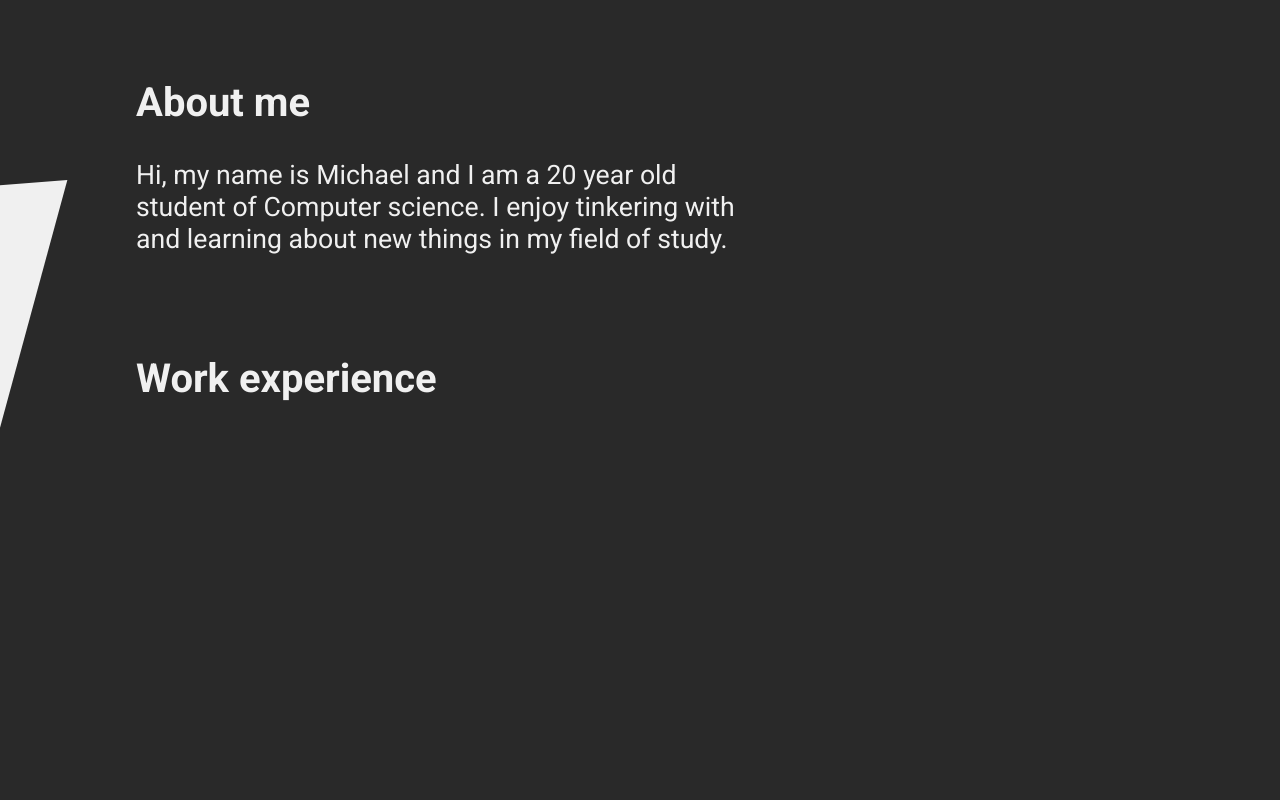
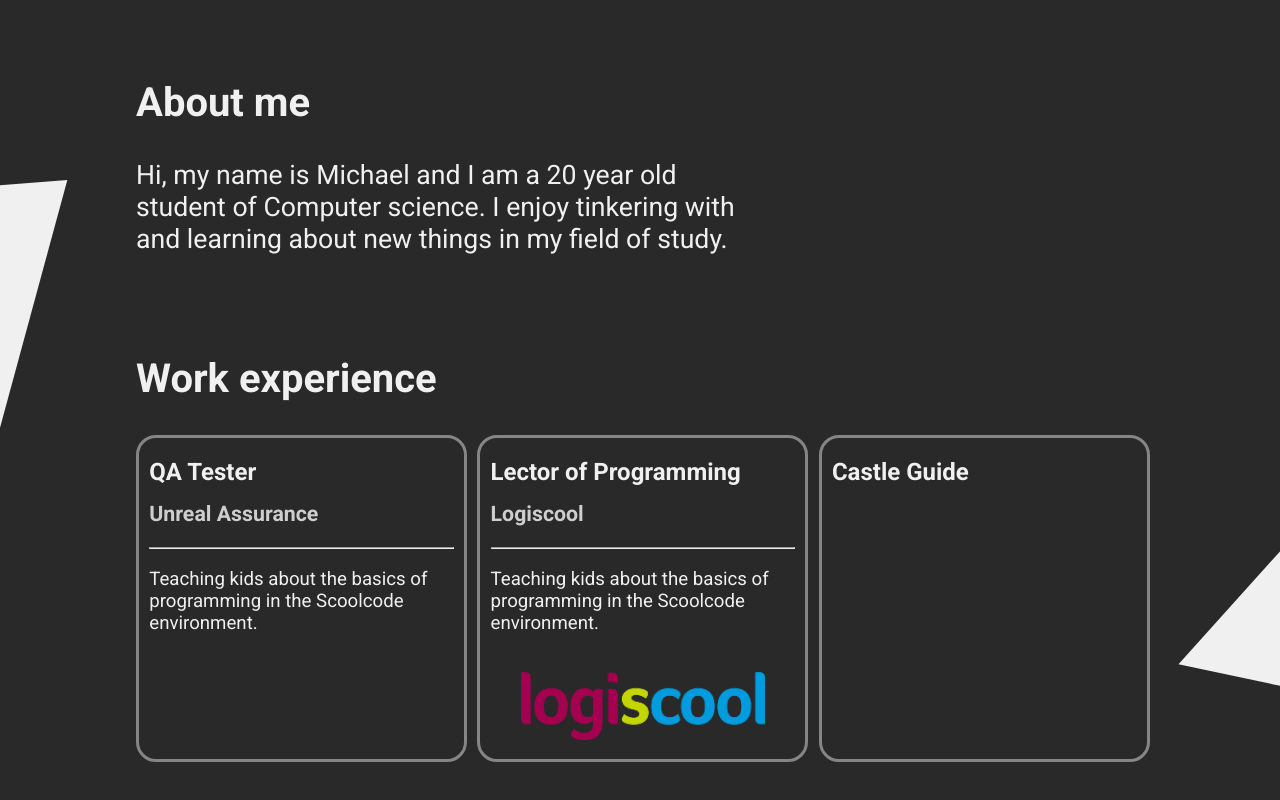
Before and after one commit to GalactusCZ/main-page, a Vue app: page / in a window 1280 px wide. Shown: the part 486-1286 px from the top of the page. Before the commit the page ends 921 px from the top, so only its background shows below. Built offline with nearby package versions, Linux system fonts and the light colour scheme.

Commit message:
Change: Adding experience items

```diff
--- a/src/styles/home.scss
+++ b/src/styles/home.scss
@@ -21,13 +21,60 @@ h1 {
 
 .contents-block {
   margin-top: 100px;
+  width: 100%;
 
   h2 {
     font-size: 30pt;
   }
+}
+
+.about p {
+  font-size: 20pt;
+  width: 60%;
+}
+
+.items {
+  width: 100%;
+  display: flex;
+
+  :hover {
+    background-color: $quaternary-color;
+  }
+
+  h3 {
+    font-size: 18pt;
+    line-height: 10px;
+  }
+
+  h4 a {
+    text-decoration: none;
+    font-size: 16pt;
+    color: $quinary-color;
+  }
 
   p {
-    font-size: 20pt;
-    width: 60%;
+    font-size: 14pt;
+    padding-bottom: 20px;
+  }
+
+  .img-center {
+    width: 80%;
+    margin: 10px auto;
+
+    img {
+      width: 100%;
+    }
+  }
+
+  .item {
+    border: 3px solid $tertiary-color;
+    border-radius: 20px;
+    padding: 5px 1%;
+  }
+
+  .item-e1, .item-e2, .item-e3 {
+    width: 31%;
+    margin-right: 1%;
+    flex-flow: row;
   }
 }
--- a/src/styles/main.scss
+++ b/src/styles/main.scss
@@ -17,6 +17,7 @@ body {
 
 .contents {
   padding-top: 150px;
+  padding-bottom: 150px;
   width: 80%;
   margin: 0 auto;
 }
--- a/src/styles/navbar.scss
+++ b/src/styles/navbar.scss
@@ -21,7 +21,7 @@
       }
 
       :hover {
-        filter: drop-shadow(0px 0px 10px $terciary-color);
+        filter: drop-shadow(0px 0px 10px $tertiary-color);
       }
     }
   }
--- a/src/styles/variables.scss
+++ b/src/styles/variables.scss
@@ -1,3 +1,5 @@
 $primary-color: rgb(41, 41, 41);
 $secondary-color: rgb(240, 240, 240);
-$terciary-color: rgb(133, 133, 133);
+$tertiary-color: rgb(133, 133, 133);
+$quaternary-color: rgb(48, 48, 48);
+$quinary-color: rgb(206, 206, 206);
--- a/src/views/Home.vue
+++ b/src/views/Home.vue
@@ -19,6 +19,34 @@
 
     <div class="experience contents-block">
       <h2>Work experience</h2>
+
+      <div class="items">
+        <div class="item-e1 item">
+          <h3>QA Tester</h3>
+          <h4><a href="#">Unreal Assurance</a></h4>
+          <hr>
+          <p>
+            Teaching kids about the basics of programming in the Scoolcode environment.
+          </p>
+          <div class="img-center">
+            <!--<img src="../assets/logiscool_logo.png" alt="Logiscool">-->
+          </div>
+        </div>
+        <div class="item-e2 item">
+          <h3>Lector of Programming</h3>
+          <h4><a href="https://www.logiscool.com/en/">Logiscool</a></h4>
+          <hr>
+          <p>
+            Teaching kids about the basics of programming in the Scoolcode environment.
+          </p>
+          <div class="img-center">
+            <img src="../assets/logiscool_logo.png" alt="Logiscool">
+          </div>
+        </div>
+        <div class="item-e3 item">
+          <h3>Castle Guide</h3>
+        </div>
+      </div>
     </div>
   </div>
 </template>
```
Also changed, not shown: src/assets/logiscool_logo.png (added).
